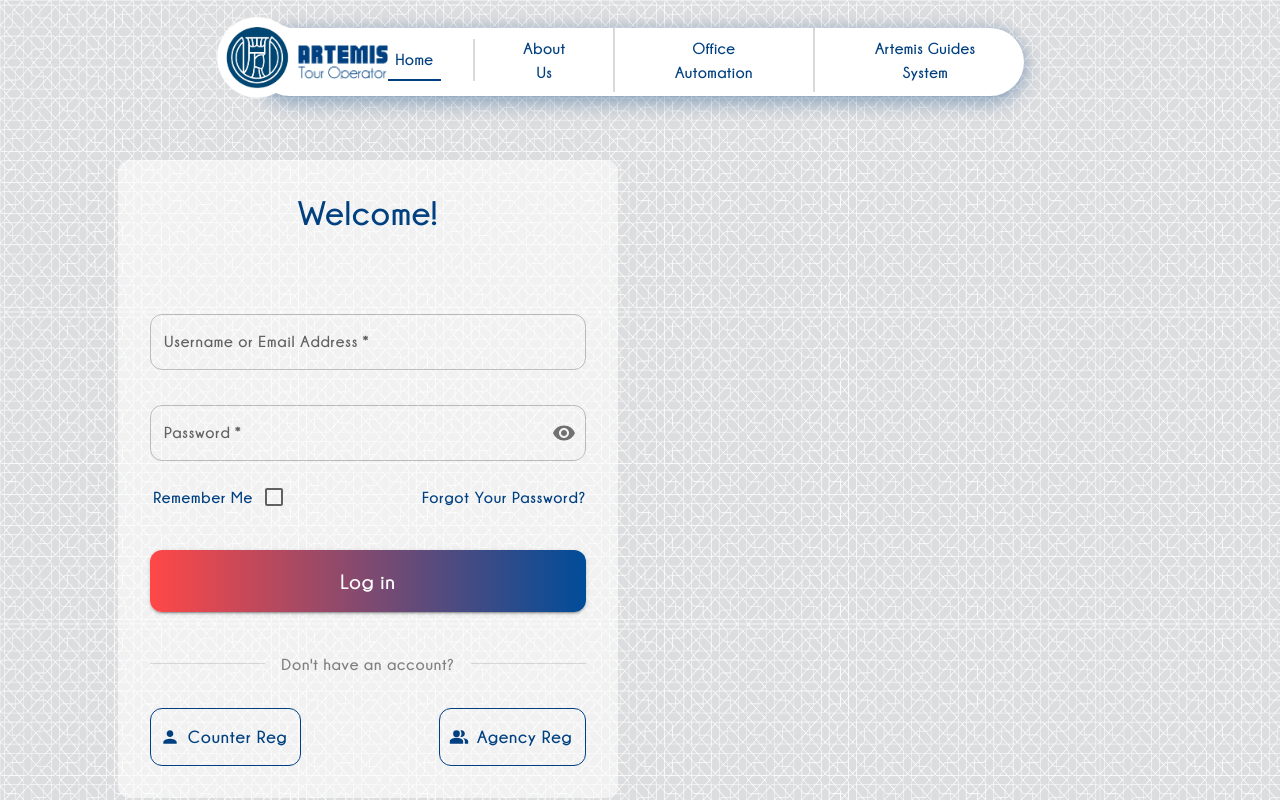
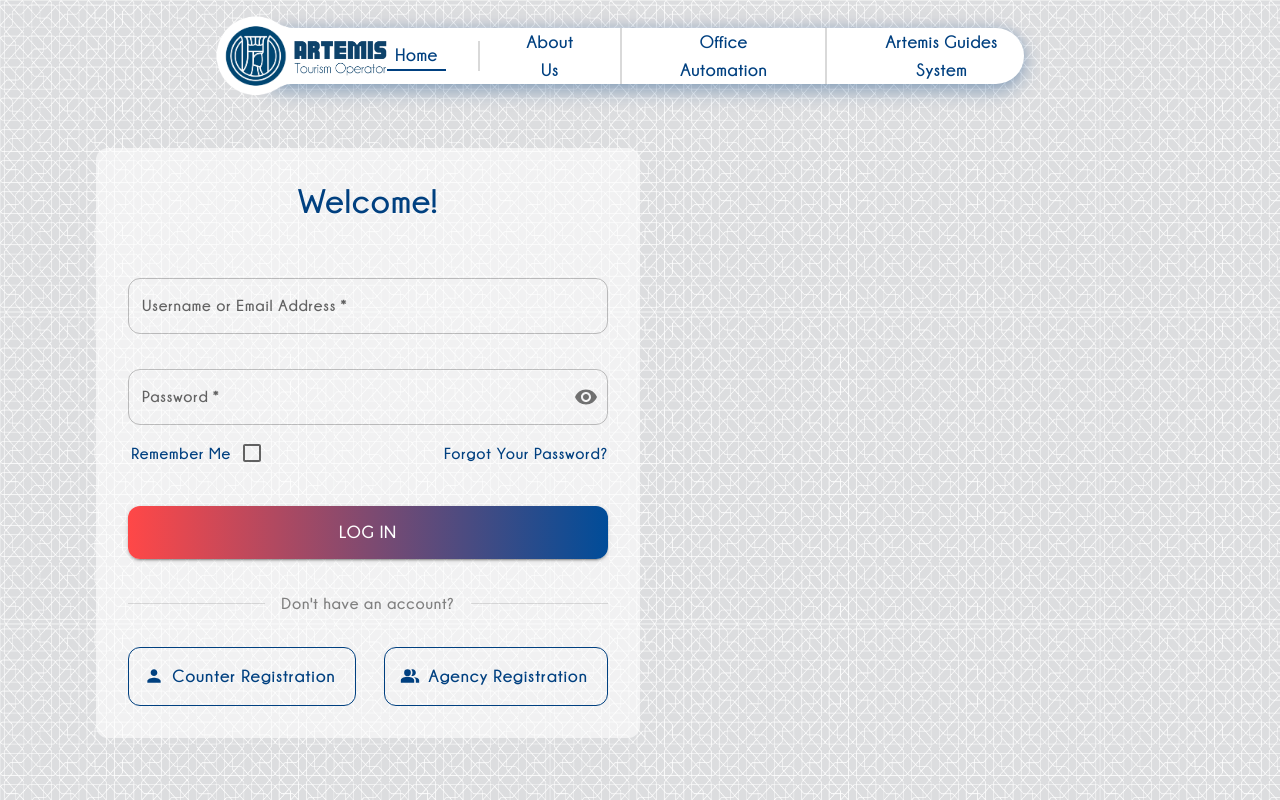
Before and after one commit to Negar-Arastehrad/artemis-web, a Next.js app: page / in a window 1280 px wide. Shown: the top 800 px of the page. Built offline with nearby package versions, Linux system fonts and the light colour scheme.

Commit message:
form justification

```diff
--- a/src/app/_Components/MainForm.js
+++ b/src/app/_Components/MainForm.js
@@ -70,10 +70,9 @@ const MainForm = () => {
       <Box
         component="form"
         noValidate
-  maxWidth="100%" // Set this to ensure it takes the full width
         onSubmit={handleSubmit(onSubmit)}
         className="m-auto rounded-xl py-8 px-8 bg-glass"
-  sx={{ maxWidth: "500px", width: "100%" }} // Or set a specific max width
+        sx={{ maxWidth: "550px", width: "100%" }}
       >
         <Typography
           variant="h4"
@@ -81,7 +80,7 @@ const MainForm = () => {
             color: "blue",
             fontWeight: "bold",
             textAlign: "center",
-            marginBottom: "3rem",
+            marginBottom: "1.5rem",
           }}
         >
           Welcome!
@@ -103,7 +102,7 @@ const MainForm = () => {
           }
           sx={TextFieldStyle}
           InputLabelProps={{
-            sx: { fontSize: "1rem", fontWeight: "bold" }, // Bold and bigger label
+            sx: { fontSize: "1rem", fontWeight: "bold" },
           }}
         />
         <TextField
@@ -136,12 +135,12 @@ const MainForm = () => {
           }}
           sx={TextFieldStyle}
           InputLabelProps={{
-            sx: { fontSize: "1rem", fontWeight: "bold" }, // Bold and bigger label
+            sx: { fontSize: "1rem", fontWeight: "bold" },
           }}
         />
 
         {/* Others */}
-        <div className="flex flex-col items-start lg:flex-row lg:items-center justify-between mt-3">
+        <div className="flex flex-col items-start lg:flex-row lg:items-center justify-between mt-1">
           <FormGroup sx={{ marginLeft: "-.8rem" }}>
             <FormControlLabel
               labelPlacement="start"
@@ -175,18 +174,17 @@ const MainForm = () => {
     hsla(210, 100%, 30%, 1) 100%
   );`,
             color: "white",
-            paddingY: ".8rem", // Increased padding for larger button size
+            paddingY: ".7rem",
             borderRadius: ".75rem",
             marginY: "2rem",
-            textTransform: "none",
-            fontSize: "1.3rem", // Larger font size
+            fontSize: "1.1rem",
             fontWeight: "bold",
           }}
         >
           Log in
         </Button>
 
-        <Box display="flex" alignItems="center" my={1}>
+        <Box display="flex" alignItems="center">
           <Divider sx={{ flexGrow: 1 }} />
           <Typography
             variant="body1"
@@ -198,40 +196,55 @@ const MainForm = () => {
         </Box>
 
         {/* Btns */}
-        <div className="flex items-center justify-between w-full mt-[2rem]">
+        <div className="flex flex-col md:flex-row gap-3 items-center justify-between w-full mt-[2rem]">
           <Button
             component="a"
             href="/counter-registration"
             sx={{
               borderColor: "blue",
               color: "blue",
-              padding: ".8rem",
+              paddingY: ".8rem",
+              paddingX: "1.2rem",
               borderRadius: ".75rem",
               textTransform: "none",
-              fontSize: "1.1rem", // Increased font size for buttons
+              fontSize: "1.1rem",
               fontWeight: "bold",
+              transition: "all 0.5s ease",
+              "&:hover": {
+                backgroundColor: "blue",
+                color: "white",
+                borderColor: "blue",
+              },
             }}
             variant="outlined"
             startIcon={<Person />}
           >
-            Counter Reg
+            Counter Registration
           </Button>
+
           <Button
             component="a"
             href="/agency-registration"
             sx={{
               borderColor: "blue",
               color: "blue",
-              padding: ".8rem",
+              paddingY: ".8rem",
+              paddingX: "1.2rem",
               borderRadius: ".75rem",
               textTransform: "none",
-              fontSize: "1.1rem", // Increased font size for buttons
+              fontSize: "1.1rem",
               fontWeight: "bold",
+              transition: "all 0.5s ease",
+              "&:hover": {
+                backgroundColor: "blue",
+                color: "white",
+                borderColor: "blue",
+              },
             }}
             variant="outlined"
             startIcon={<PeopleAlt />}
           >
-            Agency Reg
+            Agency Registration
           </Button>
         </div>
       </Box>
--- a/src/app/_Components/Navbar.js
+++ b/src/app/_Components/Navbar.js
@@ -43,23 +43,25 @@ const Navbar = () => {
       )}
 
       {/* Main Nav */}
-      <div className="scroll-m-10 sticky top-0 left-0 right-0 bg-white shadow-custom-blue rounded-full max-w-[80%] sm:max-w-[80%] lg:max-w-[70%] xl:max-w-[60%] mx-auto mt-7 z-[1000] pb-0 md:pb-1">
-        <div className="relative flex items-center justify-between tracking-wide z-50">
+      <div className="scroll-m-10 sticky top-0 left-0 right-0 bg-white shadow-custom-blue rounded-full max-w-[80%] sm:max-w-[80%] lg:max-w-[75%] xl:max-w-[60%] mx-auto mt-7 z-[1000] ">
+
+        {/* Dektop */}
+        <div className="relative flex items-center justify-between tracking-wide z-50 ">
           {/* Desktop Round logo */}
-          <div className="w-[7.3rem] hidden lg:block absolute -top-[1.9rem] -left-14">
-              <Image src={curvedLogo} alt="Artemist Logo" quality={100} />
+          <div className="w-[6.8rem] lg:w-[7.1rem] hidden md:block absolute -top-[1.8rem] lg:-top-[1.9rem] -left-14">
+            <Image src={curvedLogo} alt="Artemist Logo" quality={100} />
           </div>
 
           {/* Desktop Name logo */}
-          <div className="w-28 mb-2 hidden lg:block ml-[2.6rem] z-50">
+          <div className="w-28 mb-2 hidden md:block ml-[2.4rem] z-50">
             <Link href="/">
               <Image src={logoImg2} alt="Artemist Logo" quality={100} />
             </Link>
           </div>
 
           {/* Desktop Navigation */}
-          <ul className="hidden lg:flex items-center justify-center w-full text-blue text-center rounded-full font-bold mr-5">
-            <li className="border-r-2 border-gray pr-8">
+          <ul className="hidden md:flex items-center justify-center w-full text-blue text-center rounded-full font-bold text-lg">
+            <li className="border-r-2 border-gray pr-2 lg:pr-8">
               <Link
                 href="/"
                 className={`nav-li ${
@@ -69,7 +71,7 @@ const Navbar = () => {
                 Home
               </Link>
             </li>
-            <li className="border-r-2 border-gray px-8">
+            <li className="border-r-2 border-gray px-2 lg:px-8">
               <Link
                 href="/about"
                 className={`nav-li ${
@@ -79,7 +81,7 @@ const Navbar = () => {
                 About Us
               </Link>
             </li>
-            <li className="border-r-2 border-gray px-8">
+            <li className="border-r-2 border-gray px-2 lg:px-8">
               <Link
                 href="/automation"
                 className={`nav-li ${
@@ -89,7 +91,7 @@ const Navbar = () => {
                 Office Automation
               </Link>
             </li>
-            <li className="pl-8">
+            <li className="pl-2 lg:pl-8">
               <Link
                 href="/guidance"
                 className={`nav-li ${
@@ -100,27 +102,27 @@ const Navbar = () => {
               </Link>
             </li>
           </ul>
-
         </div>
 
+        {/* Mobile Features */}
         <div className="flex justify-between items-center">
           {/* Hamburger */}
           <div
             onClick={handleNav}
-            className="lg:hidden text-blue hover:text-white border-2 border-blue hover:bg-blue ml-1 rounded-full w-[3.1rem] h-[3.1rem] flex justify-center items-center cursor-pointer z-50 transition duration-300"
+            className="md:hidden text-blue hover:text-white border-2 border-blue hover:bg-blue ml-1 rounded-full w-[3.1rem] h-[3.1rem] flex justify-center items-center cursor-pointer z-50 transition duration-300"
           >
             {nav ? <IoClose size={30} /> : <HiOutlineMenuAlt1 size={30} />}
           </div>
 
           {/* Mobile Name logo */}
-          <div className="w-24 mb-2 block lg:hidden z-50">
+          <div className="w-24 mb-2 block md:hidden z-50">
             <Link href="/">
               <Image src={logoImg2} alt="Artemist Logo" quality={100} />
             </Link>
           </div>
 
           {/* Mobile Round logo */}
-          <div className="w-14 m-1 block lg:hidden z-50">
+          <div className="w-14 m-1 block md:hidden z-50">
             <Link href="/">
               <Image src={logoImg1} alt="Artemist Logo" quality={100} />
             </Link>
@@ -131,11 +133,11 @@ const Navbar = () => {
         <ul
           className={`${
             nav ? "block" : "hidden"
-          } absolute top-[50%] left-0 w-full bg-white rounded-b-3xl text-blue font-bold py-4 z-10 lg:hidden`}
+          } absolute top-[50%] left-0 w-full bg-white rounded-b-3xl text-blue font-bold py-4 z-10 text-lg lg:hidden`}
         >
           <li
             onClick={closeNav}
-            className="border-b-2 border-gray pb-4 pt-8 w-[90%] m-auto"
+            className="border-b-2 border-gray pb-5 pt-8 w-[90%] m-auto"
           >
             <Link
               href="/"
@@ -148,7 +150,7 @@ const Navbar = () => {
           </li>
           <li
             onClick={closeNav}
-            className="border-b-2 border-gray py-4 w-[90%] m-auto"
+            className="border-b-2 border-gray py-5 w-[90%] m-auto"
           >
             <Link
               href="/about"
@@ -161,7 +163,7 @@ const Navbar = () => {
           </li>
           <li
             onClick={closeNav}
-            className="border-b-2 border-gray py-4 w-[90%] m-auto"
+            className="border-b-2 border-gray py-5 w-[90%] m-auto"
           >
             <Link
               href="/automation"
@@ -172,7 +174,7 @@ const Navbar = () => {
               Office Automation
             </Link>
           </li>
-          <li onClick={closeNav} className="py-4 w-[90%] m-auto">
+          <li onClick={closeNav} className="py-5 w-[90%] m-auto">
             <Link
               href="/guidance"
               className={`nav-li ${
--- a/src/app/globals.css
+++ b/src/app/globals.css
@@ -19,7 +19,7 @@
   }
 
   .nav-li {
-    @apply relative inline-block before:content-[''] before:absolute before:left-0 before:bottom-[-3px] before:w-full before:h-[3px] before:bg-blue before:transform before:scale-x-0 before:origin-right before:rounded-md before:transition-transform before:duration-500 hover:before:scale-x-100 hover:before:origin-left p-2;
+    @apply relative inline-block before:content-[''] before:absolute before:left-0 before:bottom-[-3px] before:w-full before:h-[3px] before:bg-blue before:transform before:scale-x-0 before:origin-right before:rounded-md before:transition-transform before:duration-500 hover:before:scale-x-100 hover:before:origin-left px-2;
   }
 
   a {
```
Also changed, not shown: public/Images/blue-Logo.png. Lines whose indentation alone changed are shown as unchanged.
